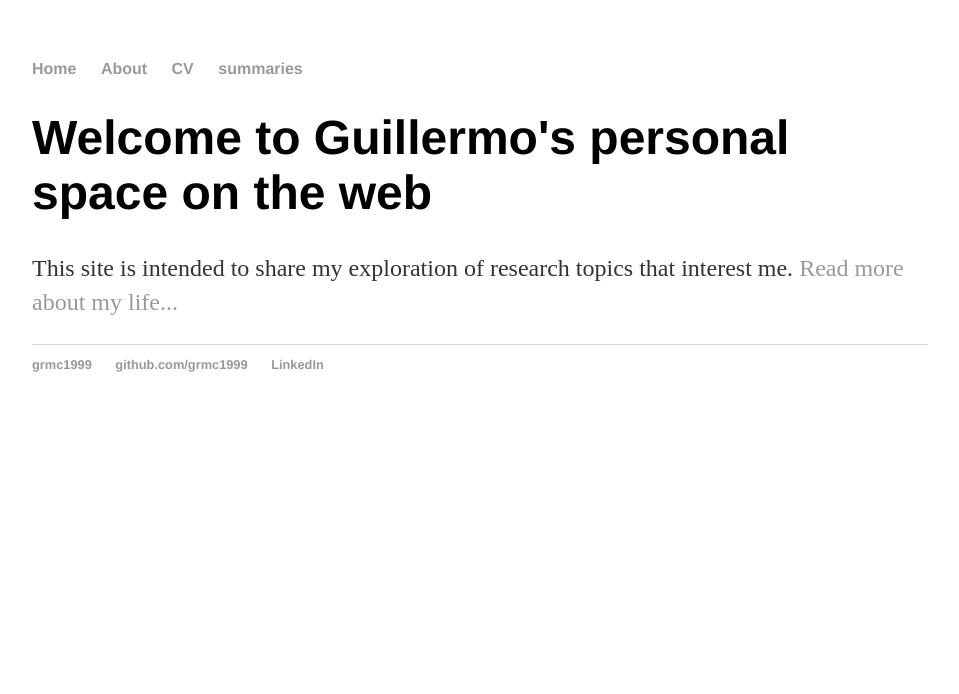
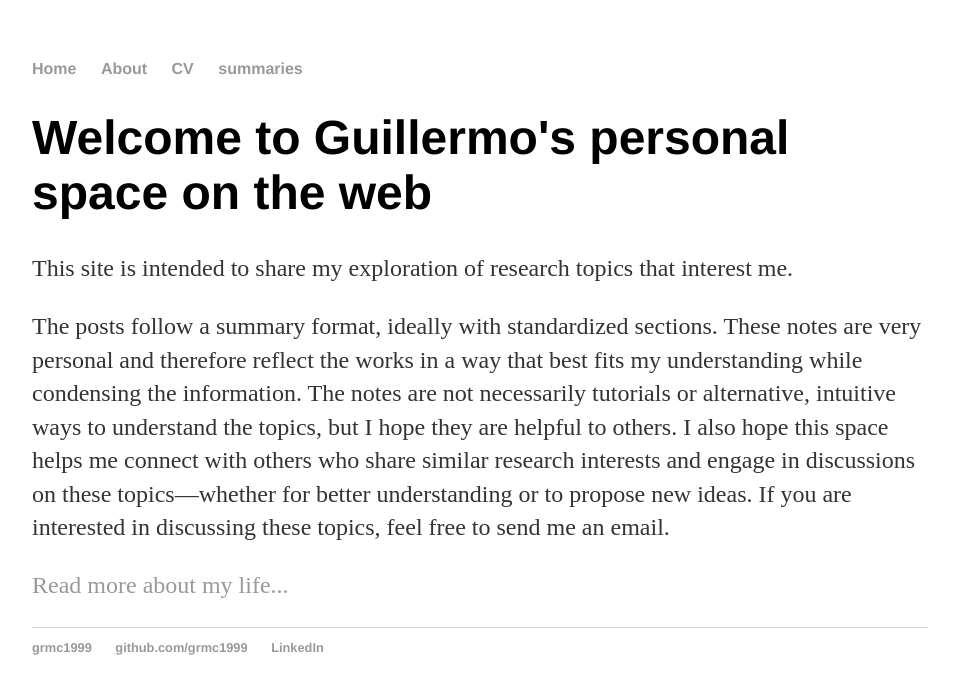
Before and after one commit to grmc1999/grmc1999.github.io, a Jekyll site: the page built from index.html, in a window 1280 px wide. Shown: the top 694 px of the page, without its empty margins (160-1119 px from the left). Built offline with Jekyll 4.4.1, drawn with Linux system fonts in a browser that asks for light colours.

Commit message:
Update index.html

```diff
--- a/index.html
+++ b/index.html
@@ -5,5 +5,9 @@ title: Hank Quinlan, Horrible Cop
 
 <div class="blurb">
 	<h1>Welcome to Guillermo's personal space on the web</h1>
-	<p>This site is intended to share my exploration of research topics that interest me. <a href="/about">Read more about my life...</a></p>
+	<p>This site is intended to share my exploration of research topics that interest me.</p>
+	<p>The posts follow a summary format, ideally with standardized sections. These notes are very personal and therefore reflect the works in a way that best fits my understanding while condensing the information. The notes are not necessarily tutorials or alternative, intuitive ways to understand the topics, but I hope they are helpful to others.
+
+I also hope this space helps me connect with others who share similar research interests and engage in discussions on these topics—whether for better understanding or to propose new ideas. If you are interested in discussing these topics, feel free to send me an email.</p>
+	<p><a href="/about">Read more about my life...</a></p>
 </div><!-- /.blurb -->
```
